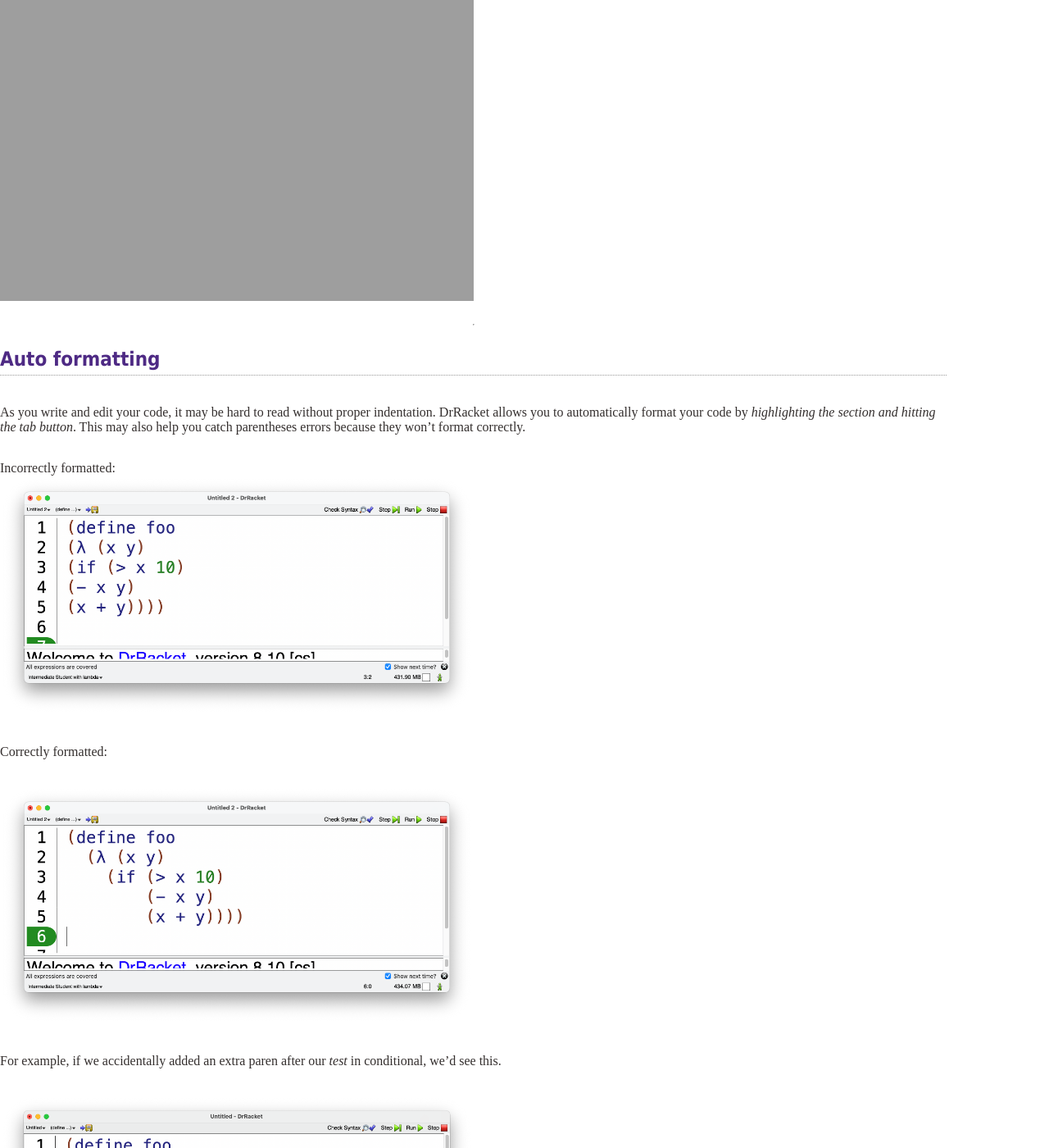
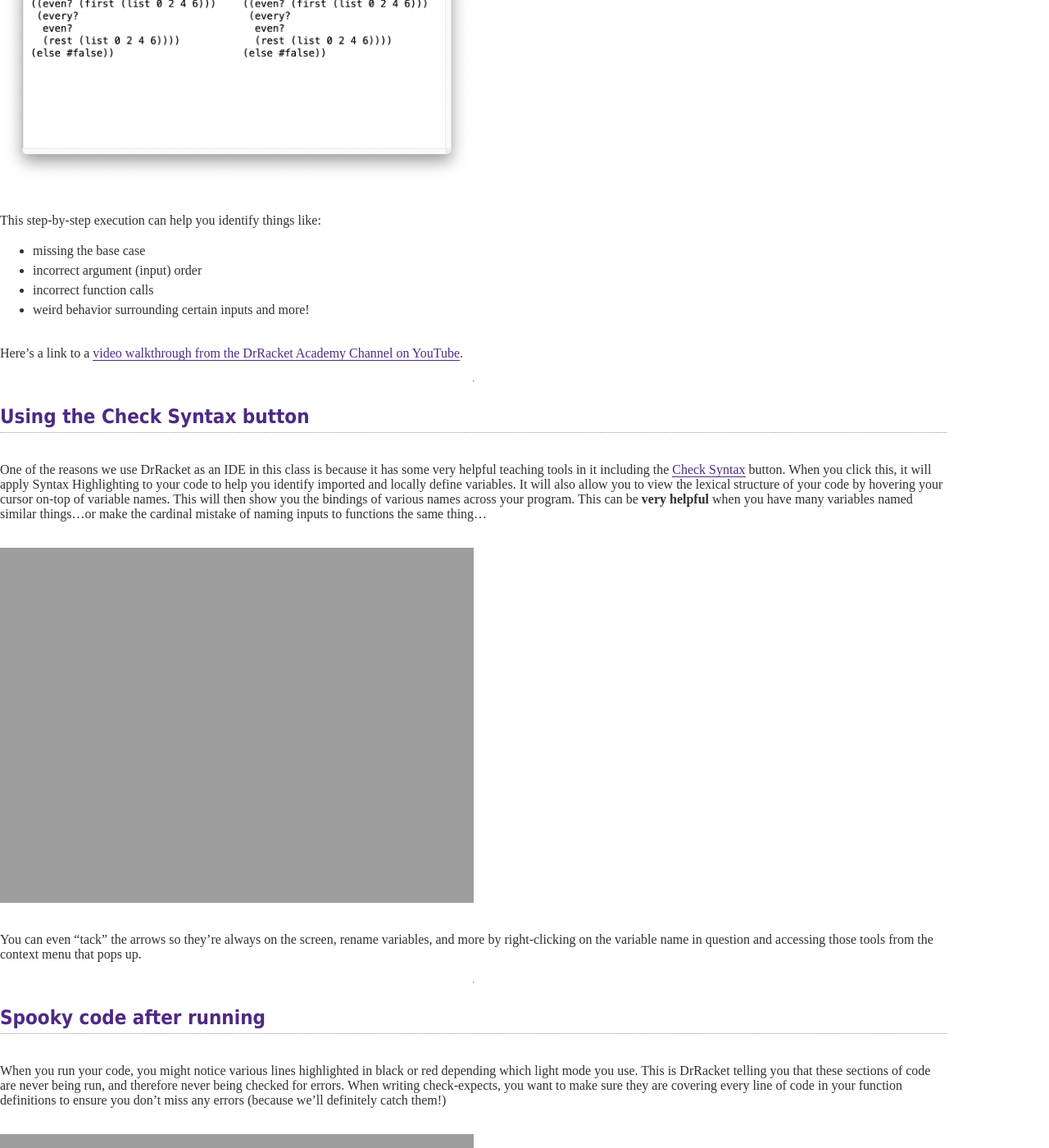
Before and after one commit to shhyou/bain-cs111-web-fork, a Jekyll site: the page built from pages/_resources/drracket_cheatsheet.md, in a window 1280 px wide and 1400 px high, scrolled down 1864 px. Shown: the whole window at 82% size. Built offline with Jekyll 4.4.1, drawn with Linux system fonts in a browser that asks for light colours; some web fonts are replaced; some of the changed text lies outside the part shown.

Commit message:
cheatsheet updates

```diff
--- a/pages/_resources/drracket_cheatsheet.md
+++ b/pages/_resources/drracket_cheatsheet.md
@@ -7,7 +7,40 @@ ordering: 10
 draft: 0
 ---
 
-Compiled by expert PM Anya Bardach!
+Compiled by Course Staff Members from many years of CS 111. Special thanks to Anya Bardach!
+
+* * *
+
+## Using DrRacket's Stepper
+Ever run into a situation where you want to see what the "state" of your program is step-by-step? That's what <a href="https://docs.racket-lang.org/stepper/index.html">DrRacket's _stepper_</a> is for!
+
+Say you've got a function defined like the below recrusive `every?` function.
+
+<img style="width: 50%;" alt="Stepper" src="{{site.url}}/assets/images/cheatsheet/stepper_1.png">
+
+You can walk through your program running on an example list using the stepper: just click the `Step` button rather than the `Run` button. All it will do is follow the _substitution model_ (just like we do in the slides) step by step and show you the execution. For instance, here's a few steps of the stepper on this example:
+
+<img style="width: 50%;" alt="Stepper 1" src="{{site.url}}/assets/images/cheatsheet/stepper_2.png">
+<img style="width: 50%;" alt="Stepper 2" src="{{site.url}}/assets/images/cheatsheet/stepper_3.png">
+<img style="width: 50%;" alt="Stepper 3" src="{{site.url}}/assets/images/cheatsheet/stepper_4.png">
+
+This step-by-step execution can help you identify things like:
+* missing the base case
+* incorrect argument (input) order
+* incorrect function calls
+* weird behavior surrounding certain inputs and more!
+
+Here's a link to a <a href="https://www.youtube.com/watch?v=TbW1_wn2his">video walkthrough from the DrRacket Academy Channel on YouTube</a>.
+
+* * *
+## Using the Check Syntax button
+
+One of the reasons we use DrRacket as an IDE in this class is because it has some very helpful teaching tools in it including the <a href="https://docs.racket-lang.org/drracket/buttons.html">Check Syntax</a> button. When you click this, it will apply Syntax Highlighting to your code to help you identify imported and locally define variables. It will also allow you to view the lexical structure of your code by hovering your cursor on-top of variable names. This will then show you the bindings of various names across your program. This can be **very helpful** when you have many variables named similar things...or make the cardinal mistake of naming inputs to functions the same thing...
+
+<img style="width: 50%;" alt="Check Syntax" src="{{site.url}}/assets/images/cheatsheet/check_syntax.png">
+
+
+You can even "tack" the arrows so they're always on the screen, rename variables, and more by right-clicking on the variable name in question and accessing those tools from the context menu that pops up.
 
 * * *
 
@@ -27,6 +60,7 @@ One note is if you make a `check-expect` for an edge case, the code in the check
 Sometimes you may want to comment out a function you’re working on or haven’t started yet to run other parts of your code without getting stopped by errors. Rather than comment out the code line by line, highlight the full section and use these handy shortcuts:
 
 <img style="width: 50%;" alt="comment out a big block" src="{{site.url}}/assets/images/cheatsheet/cheatsheet_4.png">
+
 
 * * *
 
@@ -57,7 +91,7 @@ Rather than this.
 * * *
 
 ## Stopping infinite loop code
-As we get further into the quarter, it’s very likely that at some point or another you write code that produces an infinite loop — it’ll just keep running until it runs out of memory. If your computer has a lot of memory allocated to DrRacket, this can take an unfortunate amount of time. If you notice your code getting stuck in an infinite loop, you don't have to quit DrRacket and restart it. Hit the stop button in the top right corner. It will become a kill button — hit it again.
+As we get further into the quarter, it’s very likely that at some point or another you write code that produces an infinite loop or an **infinite recursion** — it’ll just keep running until it runs out of memory. If your computer has a lot of memory allocated to DrRacket, this can take an unfortunate amount of time. If you notice your code getting stuck in an infinite loop, you don't have to quit DrRacket and restart it. Hit the stop button in the top right corner. It will become a kill button — hit it again.
 
 <img style="width: 50%;" alt="stop button" src="{{site.url}}/assets/images/cheatsheet/cheatsheet_9.png">
 
```
Also changed, not shown: assets/images/cheatsheet/stepper_2.png (added), assets/images/cheatsheet/stepper_3.png (added), assets/images/cheatsheet/stepper_4.png (added), 2 other files.
